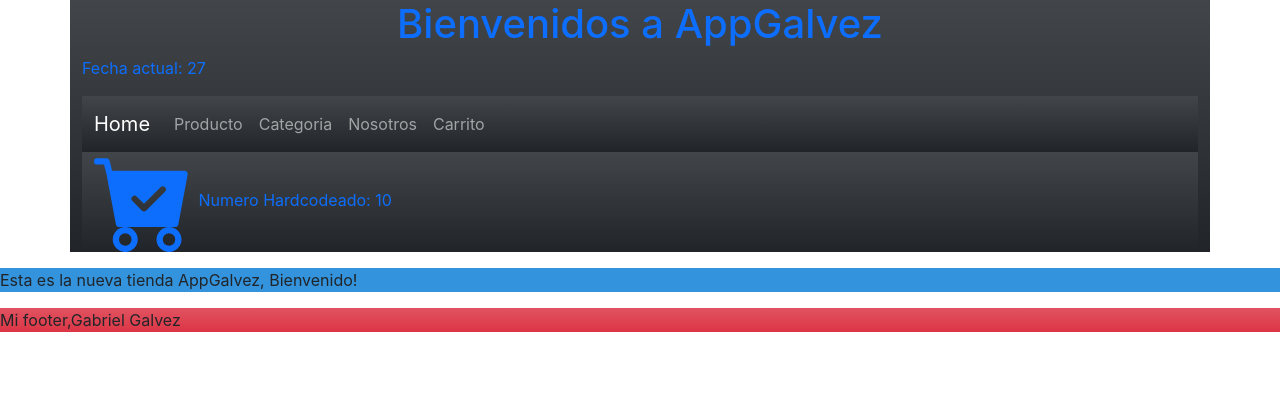
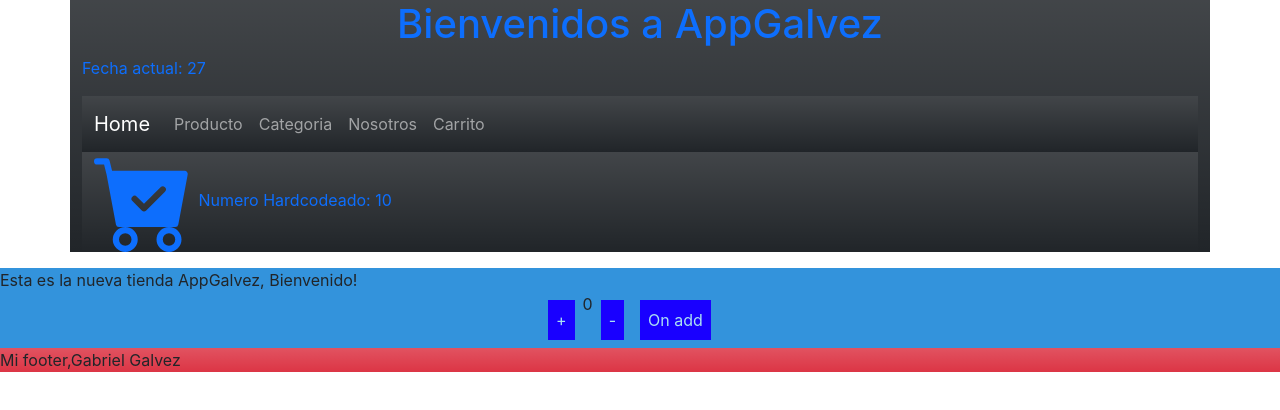
Before and after one commit to GabrielGalvez/preEntrega1Galvez, a React (Create React App) app: page / in a window 1280 px wide. Shown: the top 410 px of the page. Built offline with nearby package versions, Linux system fonts and the light colour scheme.

Commit message:
forthCommit

```diff
--- a/src/components/footer/Footer.js
+++ b/src/components/footer/Footer.js
@@ -7,7 +7,7 @@ import './Footer.css';
 //Core
 
 /*Logica*/
-const Footer = (props) =>{//funcion constructora
+const Footer = () =>{//funcion constructora
 
 
     //retorno que se va a renderizar
--- /dev/null
+++ b/src/components/itemCount/ItemCount.css
@@ -0,0 +1,19 @@
+.box-count{
+    display:flex;
+    width: 100%;
+    max-width: 200px;
+    margin: auto;
+}
+
+.box-count button{
+    background-color: rgb(25, 0, 255);
+    border: none;
+    color: rgb(171, 224, 243);
+    margin: 0.5rem;
+    padding: 0.5rem;
+}
+
+.box-count-children{
+    display:flex;
+    flex-direction: row;
+}
--- /dev/null
+++ b/src/components/itemCount/ItemCount.js
@@ -0,0 +1,49 @@
+/*Importaciones*/
+
+//Modulos
+import {useState} from 'react'
+//Estilos
+import './ItemCount.css';
+//Componentes
+//Core
+
+/*Logica*/
+const ItemCount = (props) =>{
+    //props.stock = 7
+    //No puede restar menos de cero
+    //No pude sumar mas de la cantidad maxima en stock
+    //Agregar un manejo de estados
+    //useState
+    const [count,setCount] = useState(0)
+    //Funcion de sumar uno con un maximo de stock
+    const addOne = () =>{
+        if (count < props.stock){
+            setCount(count + 1)
+        }
+    }
+    //Funcion de restar uno seteando un minimo de cero
+    const disOne = () =>{
+        if(count > 0){
+            setCount(count - 1)
+        }
+    }
+
+
+    //Funcion agregar x cantidad de productos
+    const onAdd = () =>{
+        console.log(count);
+    }
+    return(
+            <div className='box-count' >
+                <div className='box-count-children'>
+                    <button onClick={addOne}>+</button>
+                    <p>{count}</p>
+                    <button onClick={disOne}>-</button>
+                </div>
+                <button onClick={onAdd}>On add</button>
+            </div>
+    );
+
+}
+/*Exportacion*/
+export default ItemCount;
--- a/src/components/itemListContainer/ItemListContainer.js
+++ b/src/components/itemListContainer/ItemListContainer.js
@@ -4,6 +4,7 @@
 //Estilos
 import './ItemListContainer.css';
 //Componentes
+import ItemCount from '../itemCount/ItemCount.js';
 //Core
 
 /*Logica*/
@@ -12,9 +13,10 @@ const ItemListContainer = (props) =>{//funcion constructora
 
     //retorno que se va a renderizar
     return(
-            <p style={{backgroundColor:"#3393dc"}}>
+            <div style={{backgroundColor:"#3393dc"}}>
                 Esta es la nueva tienda AppGalvez, {props.greeting}!
-            </p>
+                <ItemCount stock="7"/>
+            </div>
     );
 
 }
```
